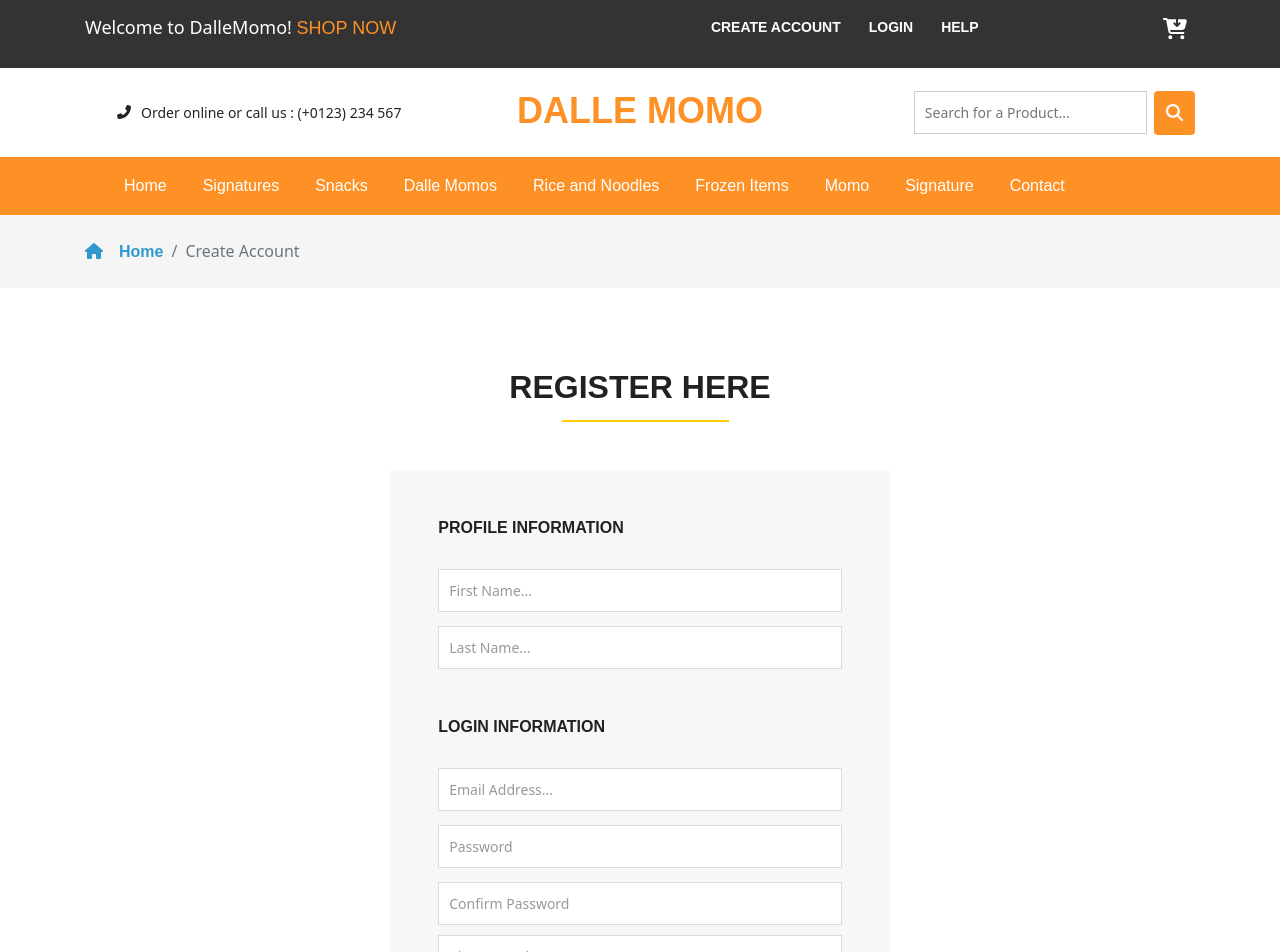
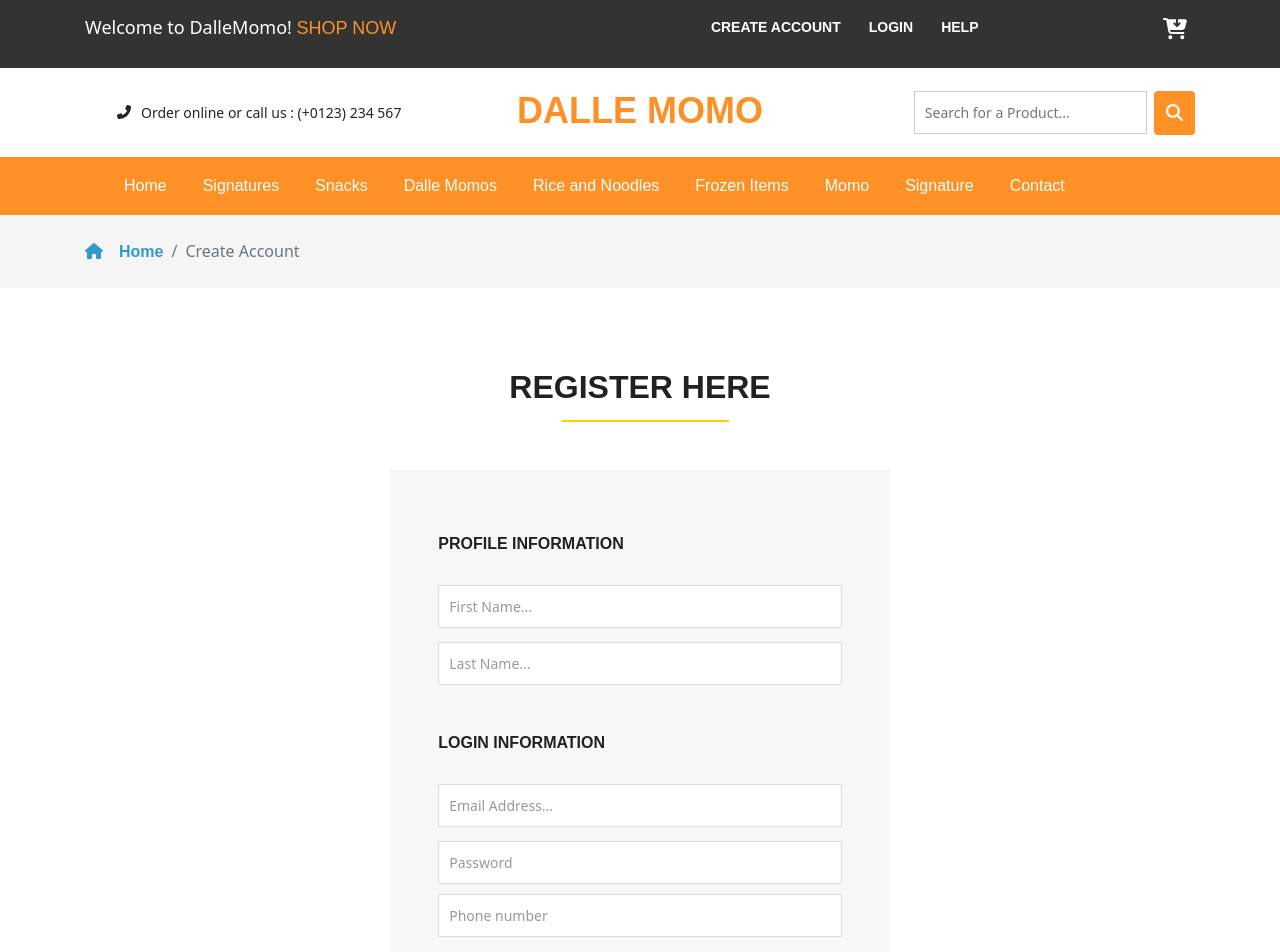
Before and after one commit to rheaacharya77/super-market, a React (Create React App) app: page /register in a window 1280 px wide. Shown: the top 952 px of the page. Built offline with nearby package versions, Linux system fonts and the light colour scheme.

Commit message:
signup section updated

```diff
--- a/src/components/SignUp/SignUp.tsx
+++ b/src/components/SignUp/SignUpForm.tsx
@@ -1,22 +1,24 @@
 import React, { useState } from "react";
 import { Link } from "react-router-dom";
 import { Form } from "react-bootstrap";
-import axios from "axios";
+
 
 import "../../assets/style/Login.css";
 
 const baseURL = "https://uat.ordering-dalle.ekbana.net/";
 const auth = "api/v4/auth";
 
-const SignUp = () => {
+const apiKey = "q0eq7VRCxJBEW6n1EJkHy4qNLgaS86ztm8DYhGMqerV1eldXa6";
+const warehouseId = "1";
+
+const SignUpForm = () => {
   const [firstName, setFirstName] = useState("");
   const [lastName, setLastName] = useState("");
   const [email, setEmail] = useState("");
   const [password, setPassword] = useState("");
-  const [confirmPassword, setConfirmPassWord] = useState("");
   const [phoneNumber, setPhoneNumber] = useState("");
-  // const [messages, setMessage] = useState("");
-  // const [error, setError] = useState("");
+  const [message, setMessage] = useState("");
+  const [error,setError] = useState("");
 
   const submitHandler = async (e: any) => {
     e.preventDefault();
@@ -30,12 +32,27 @@ const SignUp = () => {
         mobile_number: phoneNumber,
       };
 
-      let response = await axios.post(`${baseURL}/${auth}/signup`, body);
-      console.log(response);
-      // setMessage('success');
+      let response = await fetch(`${baseURL}/${auth}/signup`,{
+      method:'POST',
+      headers:{
+        'Warehouse-Id': warehouseId,
+        'Api-key': apiKey,
+        'Content-Type': 'application/json',
+      },
+      body:JSON.stringify(body)
+    });
+    let newData = await response.json();
+    console.log(newData);
+
+    if(response.status === 201) {
+    setMessage('Successfully Registered');
+    }
+    else{
+       setError(newData.errors[0].message);
+    }
+
     } catch (err) {
       console.log(err);
-      // setError('err');
 
     }
 
@@ -47,9 +64,11 @@ const SignUp = () => {
       <div className="container">
         <h2>Register Here</h2>
         <div className="login-form-grids">
-        {/* {<div className="text-danger mb-3 text-center">{error}</div>} */}
+        <div className="text-danger mb-3 text-center">{message}</div>
+        <div className="text-danger text-center">{error}</div>
+
+
           <h5>profile information</h5>
-          {/* {errors && <div className="text-danger text-center">{errors[0].message}</div>} */}
           <Form>
             <input
               type="text"
@@ -78,13 +97,6 @@ const SignUp = () => {
               required
               value={password}
               onChange={(e) => setPassword(e.target.value)}
-            />
-            <input
-              type="password"
-              placeholder="Confirm Password"
-              value={confirmPassword}
-              required
-              onChange={(e) => setConfirmPassWord(e.target.value)}
             />
             <input
               type="number"
@@ -116,4 +128,4 @@ const SignUp = () => {
     </div>
   );
 };
-export default SignUp;
+export default SignUpForm;
--- a/src/pages/Signup.tsx
+++ b/src/pages/Signup.tsx
@@ -1,5 +1,5 @@
 import React from "react";
-import SignUp from "../components/SignUp/SignUp";
+import SignUpForm from "../components/SignUp/SignUpForm";
 import BreadCrumbs from "../components/BreadCrumbs/BreadCrumbs";
 
 const Signup = () => {
@@ -7,7 +7,7 @@ const Signup = () => {
   return (
     <>
     <BreadCrumbs previous="Home" current="Create Account" />
-    <SignUp/>
+    <SignUpForm/>
     </>
   );
 };
```
